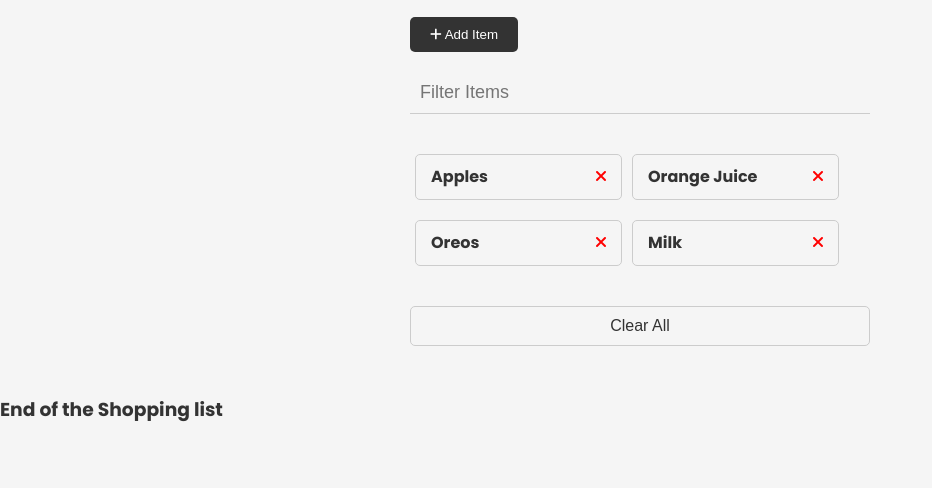
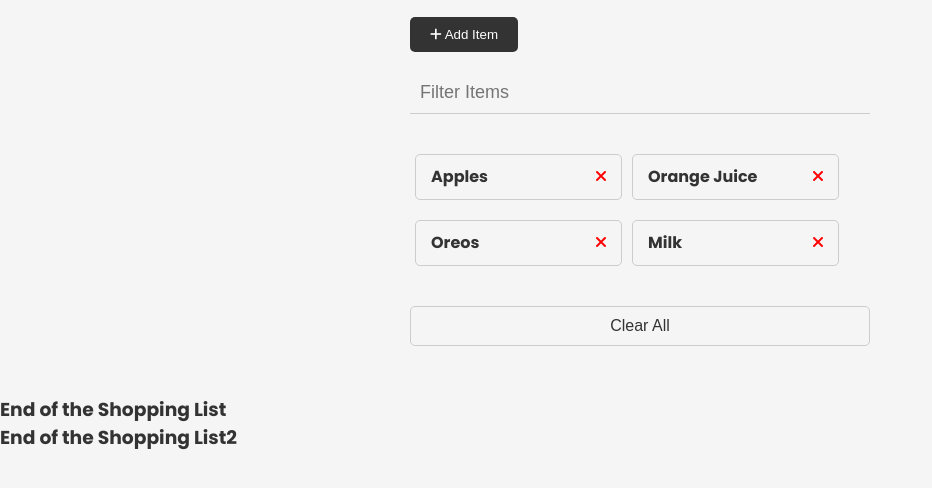
Before and after one commit to subhantutanota/eperi, a plain HTML site: page index.html in a window 1280 px wide. Shown: the part 164-652 px from the top of the page, without its empty margins (0-932 px from the left). Drawn offline with Linux system fonts and the light colour scheme.

Commit message:
added a line

```diff
--- a/index.html
+++ b/index.html
@@ -76,8 +76,14 @@
       <button id="clear" class="btn-clear">Clear All</button>
     </div>
     <div>
-      <h3>End of the Shopping list</h3>
+      <h3>End of the Shopping List</h3>
     </div>
+    <div>
+      <h3>End of the Shopping List2</h3>
+    </div>
+
+
+
     <script src="script.js"></script>
   </body>
 </html>
```
